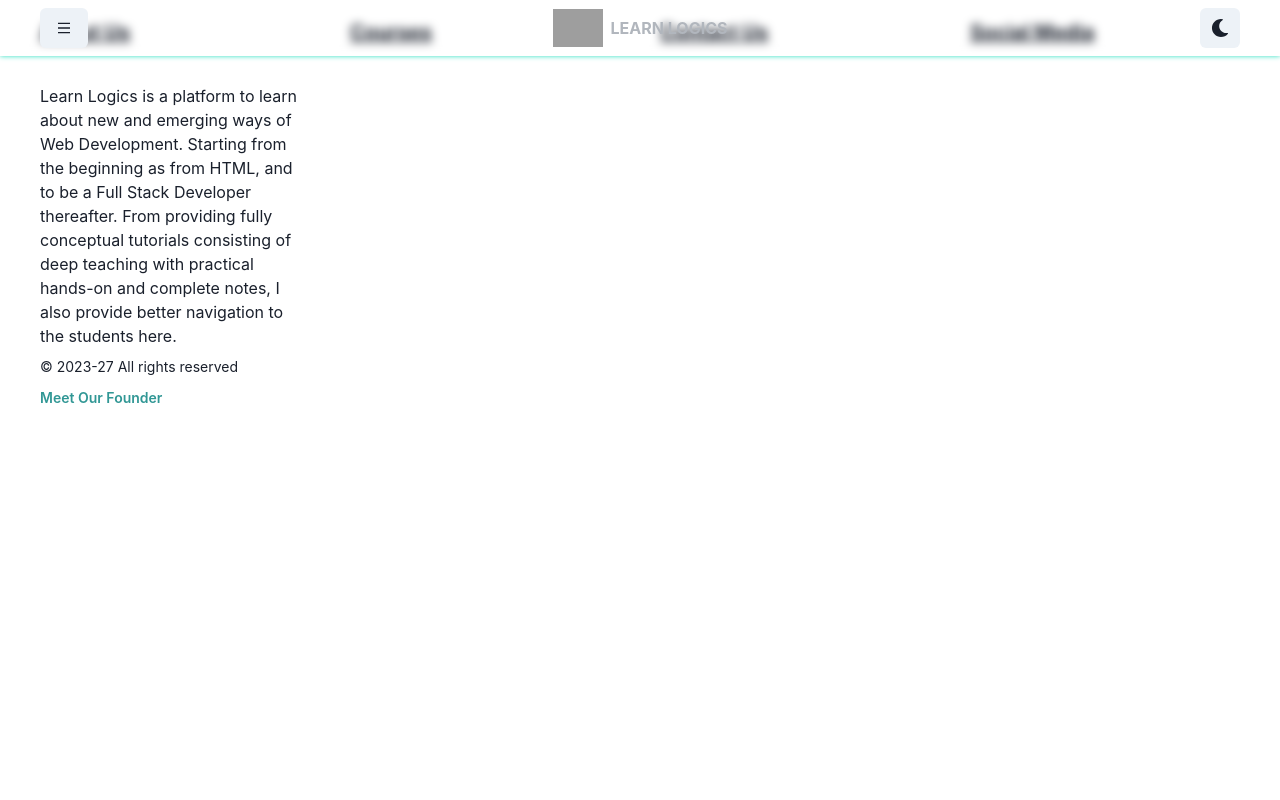
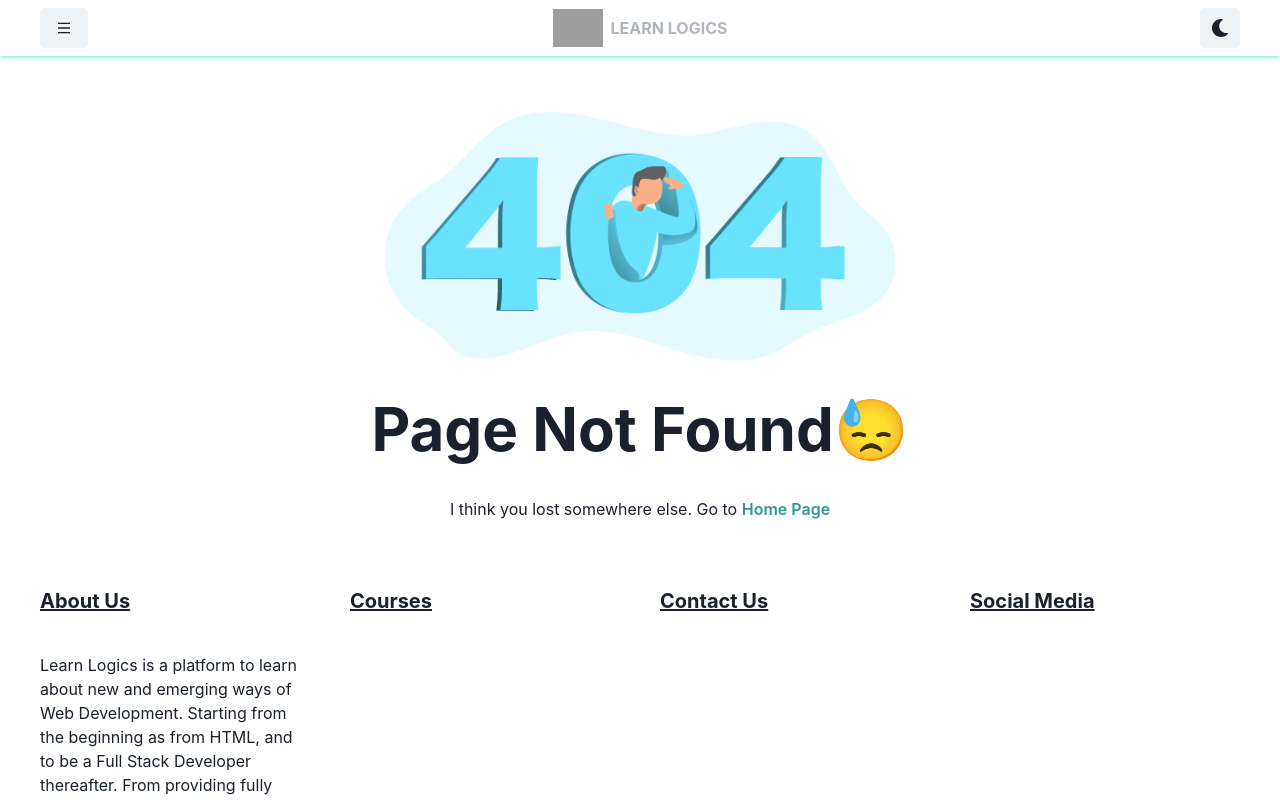
Before and after one commit to DeependraParmar/Learn-Logics, a React (Create React App) app: page /course/Sample in a window 1280 px wide. Shown: the top 800 px of the page. Built offline with nearby package versions, Linux system fonts and the light colour scheme; grey boxes are pictures that could not be loaded.

Commit message:
404 Not Found Page Ready

```diff
--- a/src/components/Layout/Not Found/NotFound.jsx
+++ b/src/components/Layout/Not Found/NotFound.jsx
@@ -1,10 +1,17 @@
+import { Button, Container, Heading, Image, Text } from '@chakra-ui/react'
 import React from 'react'
+import image from '../../../assets/images/404 not found.avif'
+import { Link } from 'react-router-dom'
 
 const NotFound = () => {
   return (
-    <div>
-
-    </div>
+    <>
+        <Container maxW={'container.xl'} paddingTop={'7rem'} paddingBottom={'3rem'}  >
+          <Image src={image} filter={'saturation(120%)'} alt="404" margin={'auto'} />
+        <Heading textAlign={'center'} textShadow={'lg'} fontSize={['xl', '2xl', '4xl', '6xl']} paddingY={'2rem'} >Page Not Found😓</Heading>
+        <Text textAlign={'center'} >I think you lost somewhere else. Go to <Link to='/'><Button variant={'link'} colorScheme='teal' >Home Page</Button></Link></Text>
+        </Container>
+    </>
   )
 }
 
```
Also changed, not shown: src/assets/images/404 not found.avif (added).
